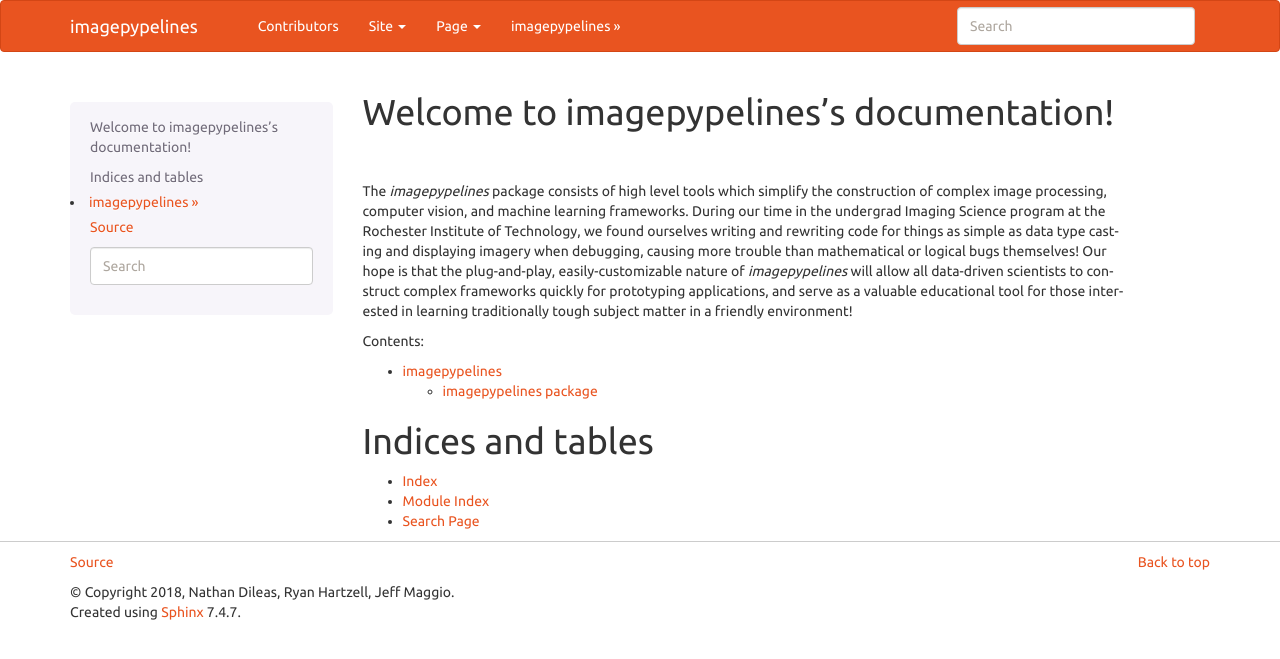
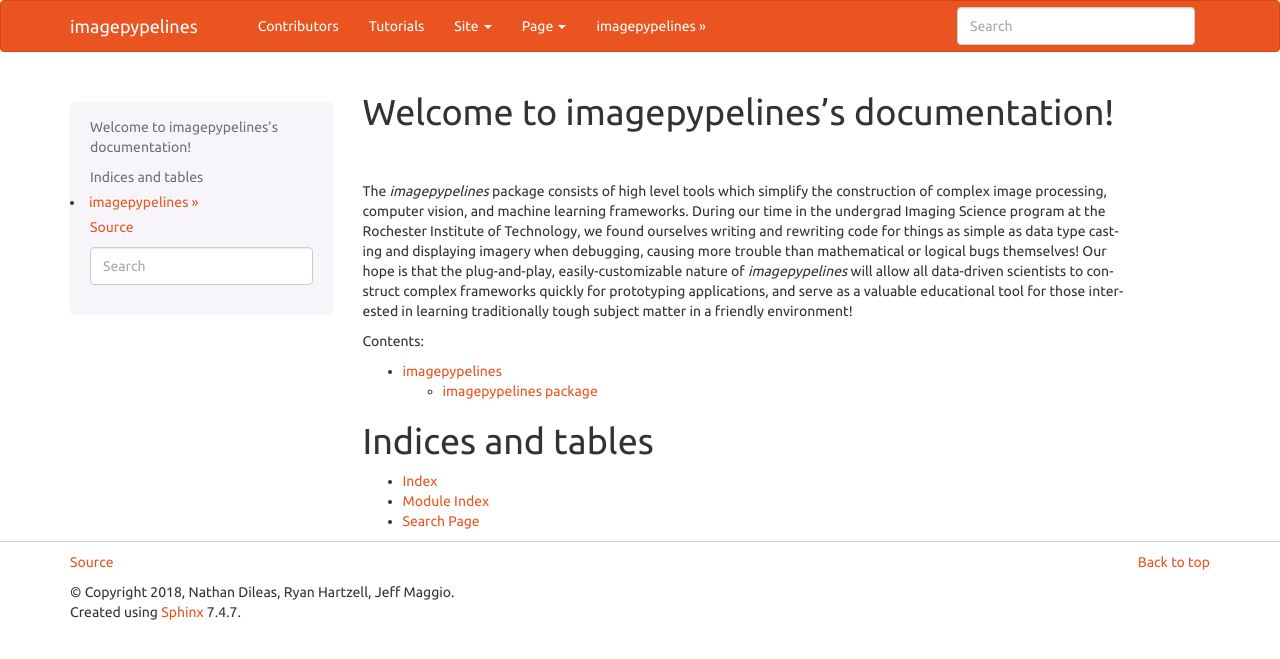
Before and after one commit to jmaggio14/imagepypelines, a Sphinx documentation site: the page built from docs/source/index.rst, in a window 1280 px wide. Shown: the top 659 px of the page. Built offline with Sphinx 7.4.7, drawn with Linux system fonts in a browser that asks for light colours; pages that are not in the unit, such as notebooks, are missing from menus.

```diff
--- a/docs/source/conf.py
+++ b/docs/source/conf.py
@@ -111,7 +111,8 @@ html_theme_options = {
     #    (name, "http://example.com", True) # arbitrary absolute url
     # Note the "1" or "True" value above as the third argument to indicate
     # an arbitrary url.
-    'navbar_links': [("Contributors", "http://example.com", True)],
+    'navbar_links': [("Contributors", "http://example.com", True),
+                     ("Tutorials", '../../TUTORIALS.md', False)],
 
     # Render the next and previous page links in navbar. (Default: true)
     'navbar_sidebarrel': True,
```
